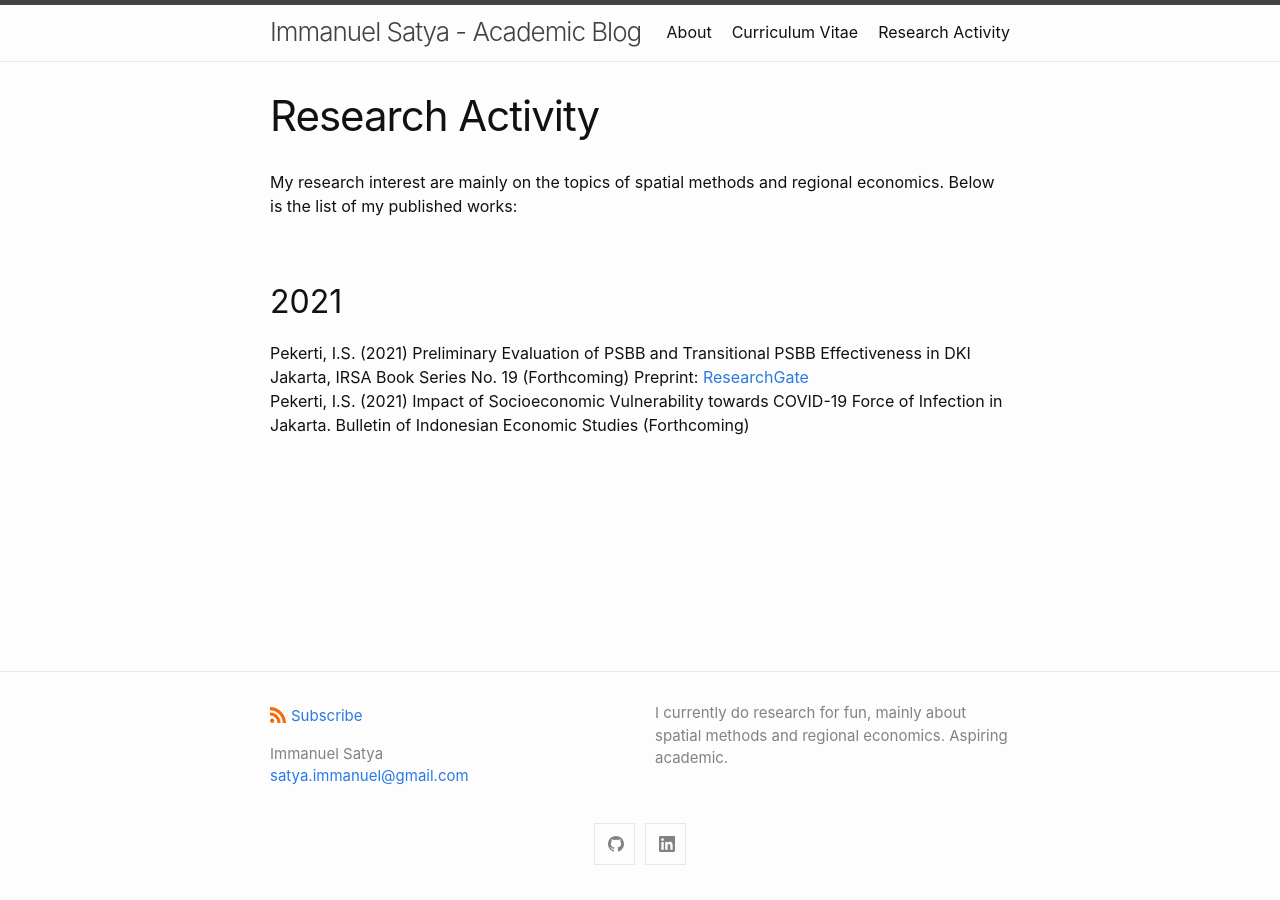
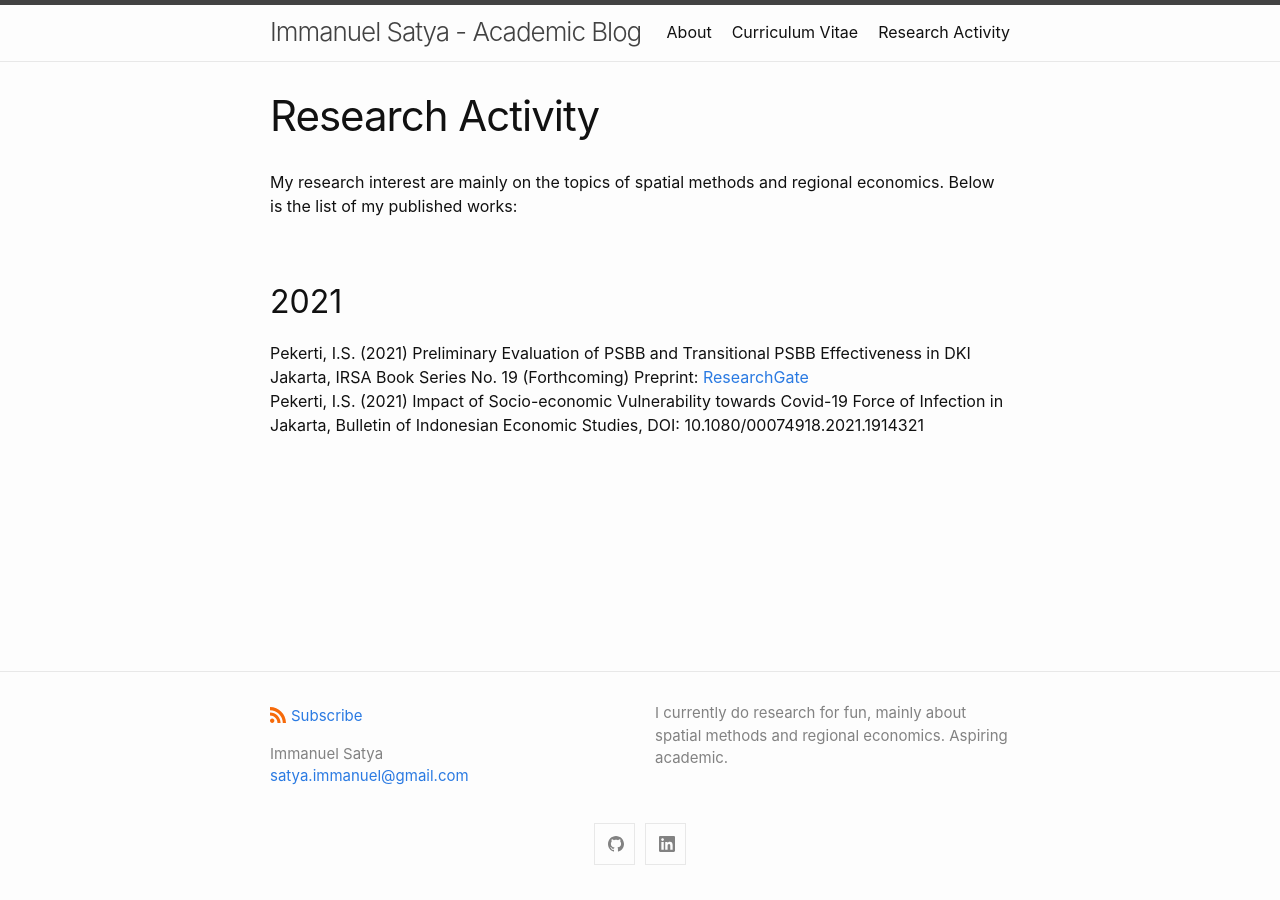
Before and after one commit to soegampars/academic, a Jekyll site: the page built from research.md, in a window 1280 px wide. Built offline with Jekyll 4.4.1, drawn with Linux system fonts in a browser that asks for light colours.

Commit message:
Update research.md

```diff
--- a/research.md
+++ b/research.md
@@ -8,6 +8,6 @@ My research interest are mainly on the topics of spatial methods and regional ec
 
 ## 2021
 Pekerti, I.S. (2021) Preliminary Evaluation of PSBB and Transitional PSBB Effectiveness in DKI Jakarta, IRSA Book Series No. 19 (Forthcoming) Preprint: [ResearchGate][psbb]
-Pekerti, I.S. (2021) Impact of Socioeconomic Vulnerability towards COVID-19 Force of Infection in Jakarta. Bulletin of Indonesian Economic Studies (Forthcoming)
+Pekerti, I.S. (2021) Impact of Socio-economic Vulnerability towards Covid-19 Force of Infection in Jakarta, Bulletin of Indonesian Economic Studies, DOI: 10.1080/00074918.2021.1914321
 
 [psbb]: https://www.researchgate.net/publication/344425963_Preliminary_Evaluation_of_PSBB_and_Transitional_PSBB_Effectiveness_in_DKI_Jakarta
```
